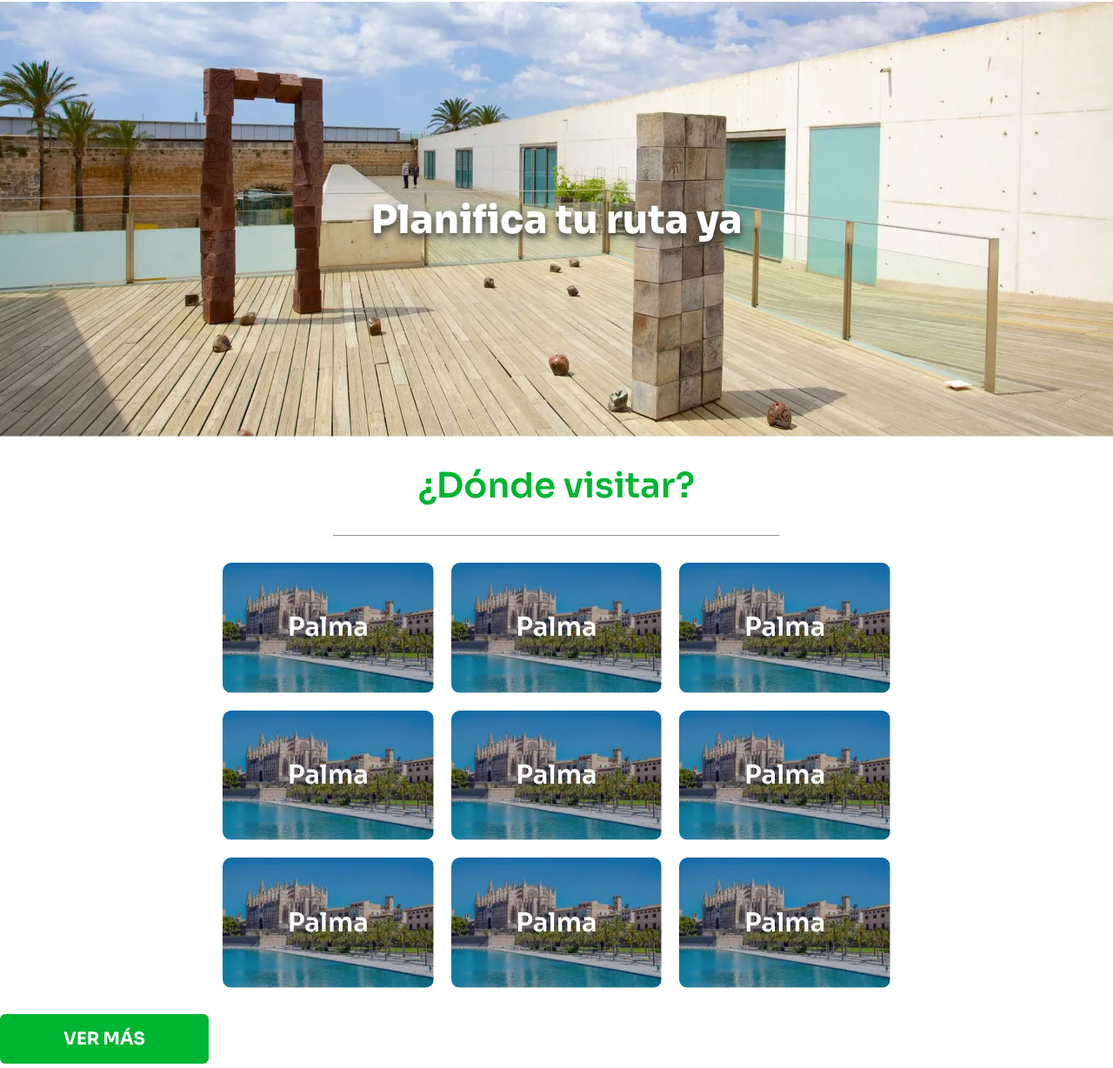
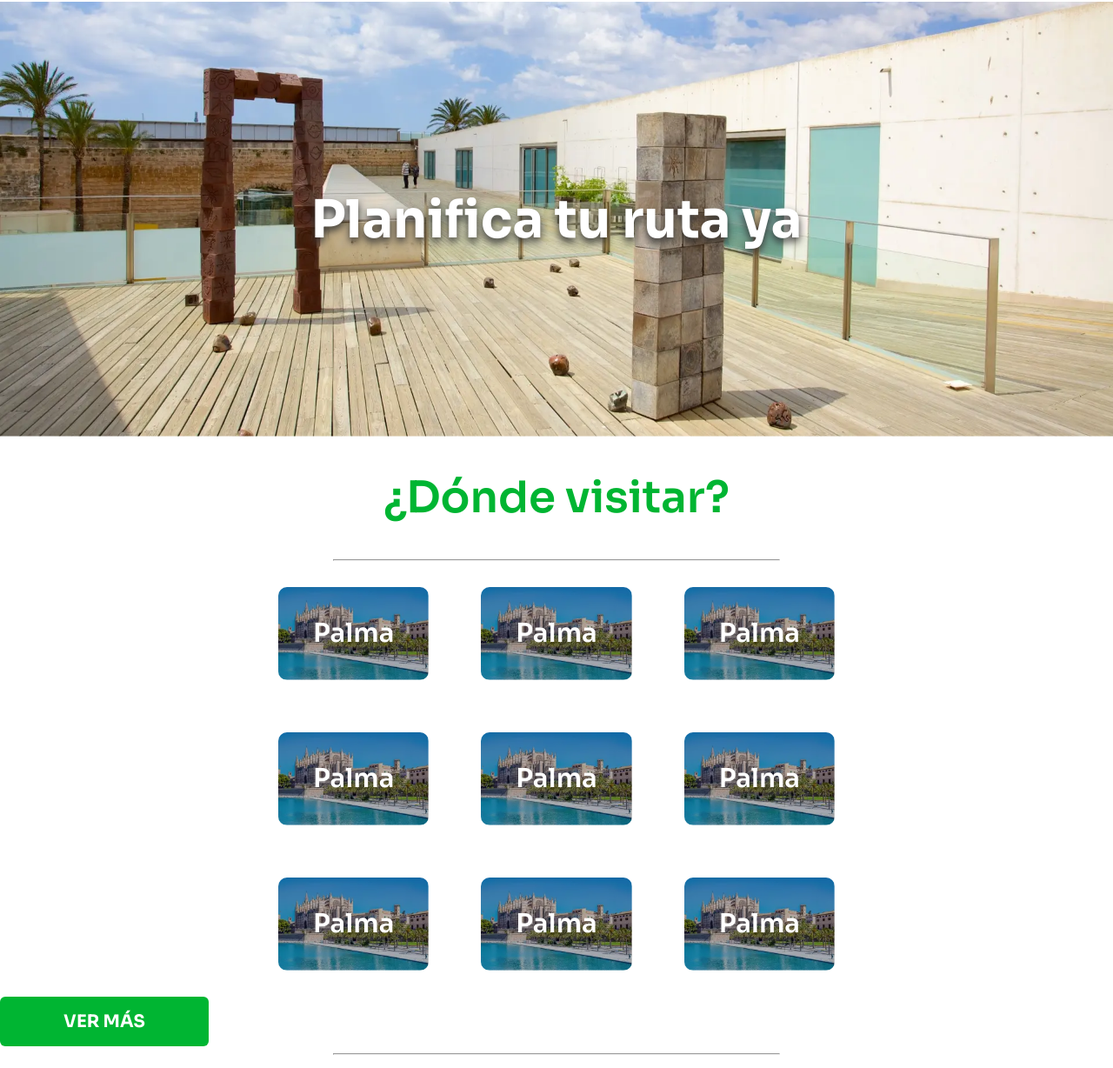
Before and after one commit to alberba/MallorkCultura, a plain HTML site: page index.html in a window 1280 px wide. Shown: the part 68-1296 px from the top of the page at 87% size. Drawn offline with Linux system fonts and the light colour scheme.

Commit message:
Update styles.css

```diff
--- a/css/styles.css
+++ b/css/styles.css
@@ -31,17 +31,17 @@ body {
 }
 
 h1 {
-    font-size: 4.5rem;
-    font-weight: 800;
+    font-size: 6rem;
+    font-weight: 700;
     color: var(--blanco);
-    text-shadow: var(--sombra) 0 5px 9px;
+    text-shadow: var(--sombra) 0 5px 10px;
     margin-left: auto;
     margin-right: auto;
     text-align: center;
 }
 
 h2 {
-    font-size: 4rem;
+    font-size: 5rem;
     font-weight: 600;
     color: var(--verde-principal);
     margin-left: auto;
@@ -153,11 +153,11 @@ nav .menu {
 }
 
 .contenedor-pueblos {
-    width: 60%;
+    width: 50%;
     display: grid;
     grid-template-columns: repeat(3, 1fr);
     grid-template-rows: repeat(3, 1fr);
-    gap: 2rem;
+    gap: 6rem;
     margin-top: 3rem;
     margin-bottom: 3rem;
     margin-left: auto;
@@ -174,6 +174,11 @@ nav .menu {
     filter: brightness(.7);
 }
 
+section .boton {
+    margin-left: auto;
+    margin-right: auto;
+}
+
 /* footer */
 .contenido-footer {
     margin-left: auto;
```
